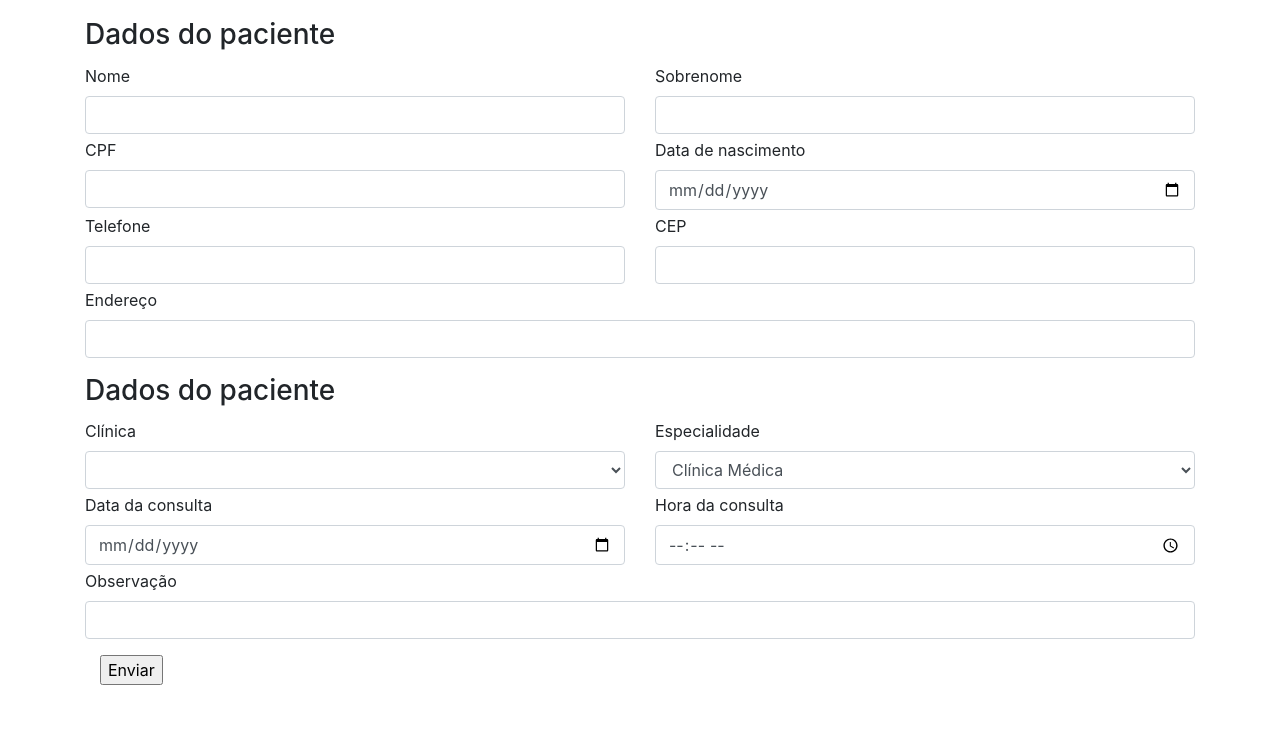
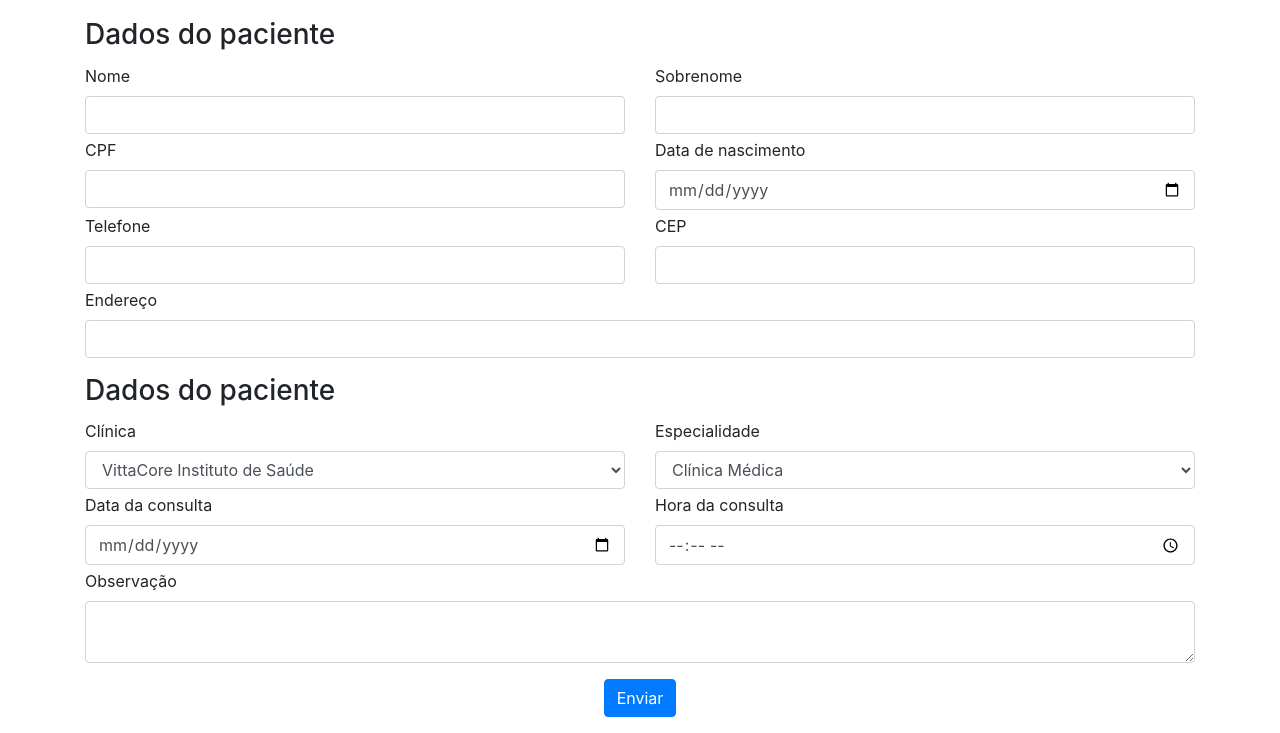
Before and after one commit to livsfernandesrb04/programacao_web, a website: page N2/atividade5/index.html in a window 1280 px wide. Shown: the part 86-819 px from the top of the page. Drawn offline with nearby package versions, Linux system fonts and the light colour scheme.

Commit message:
Add changes to atv5 file

```diff
--- a/N2/atividade5/index.html
+++ b/N2/atividade5/index.html
@@ -17,7 +17,7 @@
             </div>
         </div>
 
-        <form action="">
+        <form id="formulario-agendamento" action="/agendamento" method="post">
 
             <div class="row mt-3">
                 <div class="col-12">
@@ -60,10 +60,10 @@
                 <div class="col-6 mt-1">
                     <label for="clinica" class="form-label">Clínica</label>
                     <select list="clinicas" id="clinica" name="clinica" class="form-control">
-                        <option value=""></option>
-                        <option value=""></option>
-                        <option value=""></option>
-                        <option value=""></option>
+                        <option value="vittacore_instituto_de_saude">VittaCore Instituto de Saúde</option>
+                        <option value="Clínica Magnólia">Clínica Magnólia</option>
+                        <option value="Nexus Medicina Integrada">Nexus Medicina Integrada</option>
+                        <option value="Hospital Dia Dr. Arantes">Hospital Dia Dr. Arantes</option>
                     </select>
                 </div>
                 <div class="col-6 mt-1">
@@ -87,12 +87,11 @@
                 </div>
                 <div class="col-12 mt-1">
                     <label for="observacao" class="form-label">Observação</label>
-                    <input type="text" id="observacao" name="observacao" class="form-control">
+                    <textarea type="text" id="observacao" name="observacao" class="form-control"></textarea>
                 </div>
-
-            </div>
-            <div class="col-12 mt-3">
-                <input type="button" value="Enviar"/>
+                <div class="d-flex justify-content-center gap-2 col-12 mx-auto mt-3 mb-3">
+                    <button class="btn btn-primary" type="submit">Enviar</button>
+                </div>
             </div>
         </form>
     </div>
--- a/package.json
+++ b/package.json
@@ -18,6 +18,7 @@
     "test": "echo \"Error: no test specified\" && exit 1"
   },
   "dependencies": {
-    "express": "^5.2.1"
+    "express": "^5.2.1",
+    "mustache-express": "^1.3.2"
   }
 }
```
Also changed, not shown: N2/atividade5/index.js (+13 -29 lines), 1 other file.
